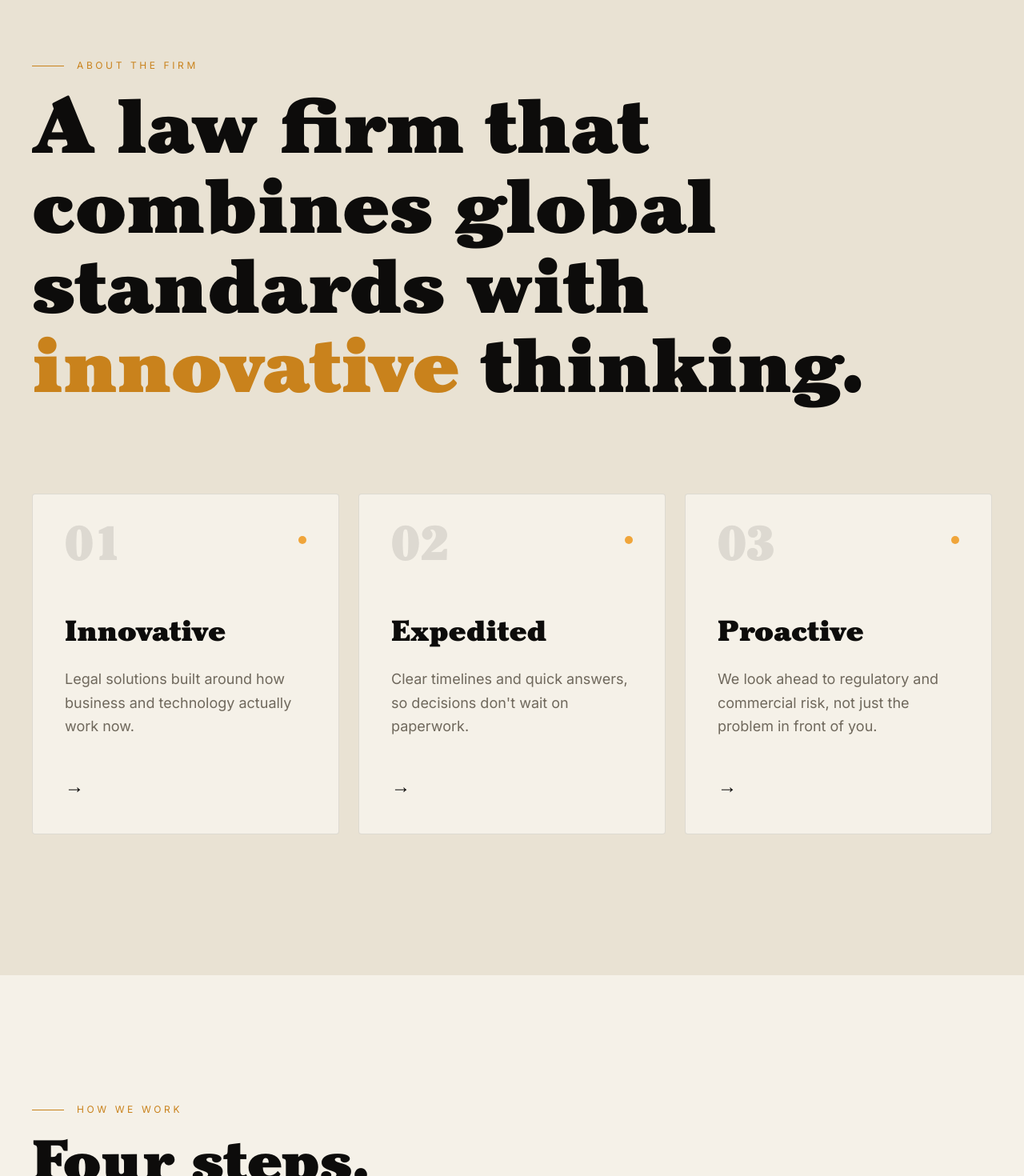
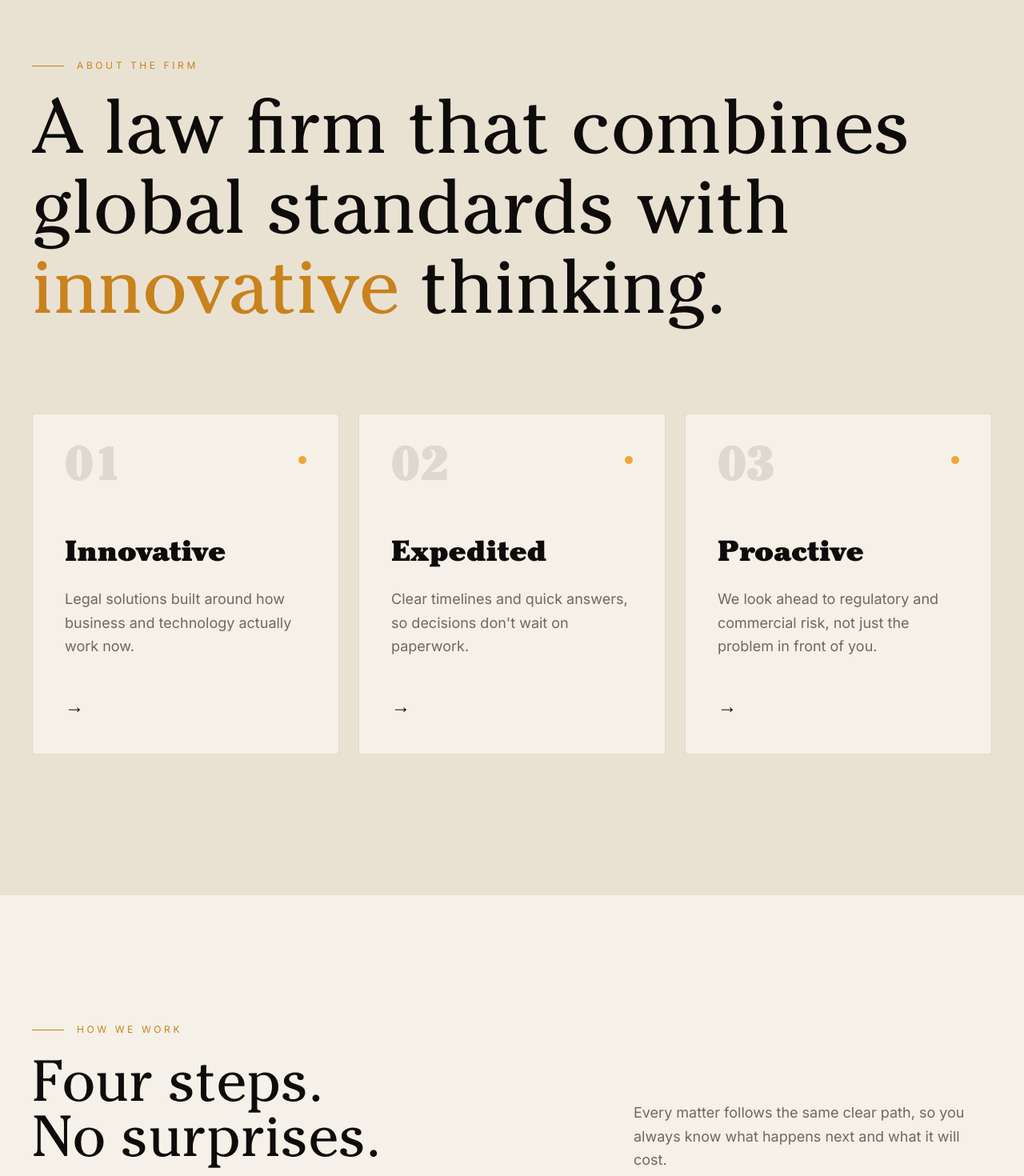
Before and after one commit to PIUSANDNOBLELP/PiusandNobleLP-, a Next.js app: page / in a window 1280 px wide. Shown: the part 1000-2470 px from the top of the page at 80% size. Built offline with nearby package versions, Linux system fonts and the light colour scheme; no server answers; the database is empty.

Commit message:
style: soften the main homepage headings
Switch the main heading weights from black to normal after client feedback, leaving card and label-level text unchanged.

```diff
--- a/components/approach.tsx
+++ b/components/approach.tsx
@@ -35,7 +35,7 @@ export default function Approach() {
                 <span className="h-px w-10 bg-gold-deep" />
                 How we work
               </p>
-              <h2 className="font-display text-5xl font-black leading-[0.95] md:text-7xl">
+              <h2 className="font-display text-5xl font-normal leading-[0.95] md:text-7xl">
                 Four steps.<br />No surprises.
               </h2>
             </div>
--- a/components/capabilities.tsx
+++ b/components/capabilities.tsx
@@ -22,7 +22,7 @@ export default function Capabilities() {
                 <span className="h-px w-10 bg-gold-deep" />
                 Capabilities
               </p>
-              <h2 className="font-display text-5xl font-black leading-[0.95] md:text-7xl">What we handle day to day.</h2>
+              <h2 className="font-display text-5xl font-normal leading-[0.95] md:text-7xl">What we handle day to day.</h2>
             </div>
           </div>
         </Reveal>
--- a/components/practice-areas.tsx
+++ b/components/practice-areas.tsx
@@ -92,7 +92,7 @@ export default function PracticeAreas() {
             <span className="h-px w-10 bg-gold-deep" />
             Practice areas
           </p>
-          <h2 className="font-display text-5xl font-black leading-[0.95] md:text-6xl lg:text-[clamp(2.75rem,6.2vh,4.75rem)]">
+          <h2 className="font-display text-5xl font-normal leading-[0.95] md:text-6xl lg:text-[clamp(2.75rem,6.2vh,4.75rem)]">
             Seven areas.<br />One standard.
           </h2>
 
--- a/components/sections.tsx
+++ b/components/sections.tsx
@@ -36,7 +36,7 @@ export function About() {
         <ScrollWords
           text="A law firm that combines global standards with innovative thinking."
           highlight={["innovative"]}
-          className="font-display max-w-6xl text-5xl font-black leading-[1.04] md:text-7xl xl:text-8xl"
+          className="font-display max-w-6xl text-5xl font-normal leading-[1.04] md:text-7xl xl:text-8xl"
         />
 
         <div className="mt-24 grid gap-6 md:grid-cols-3">
@@ -79,7 +79,7 @@ export function Cta() {
     <section className="relative overflow-hidden bg-gold text-ink">
       <div className="mx-auto flex max-w-7xl flex-col items-start justify-between gap-14 px-6 py-32 md:flex-row md:items-end md:px-10 md:py-48">
         <Reveal>
-          <h2 className="font-display text-7xl font-black leading-[0.88] md:text-[10rem]">
+          <h2 className="font-display text-7xl font-normal leading-[0.88] md:text-[10rem]">
             Let&apos;s talk<br />about it.
           </h2>
         </Reveal>
```
